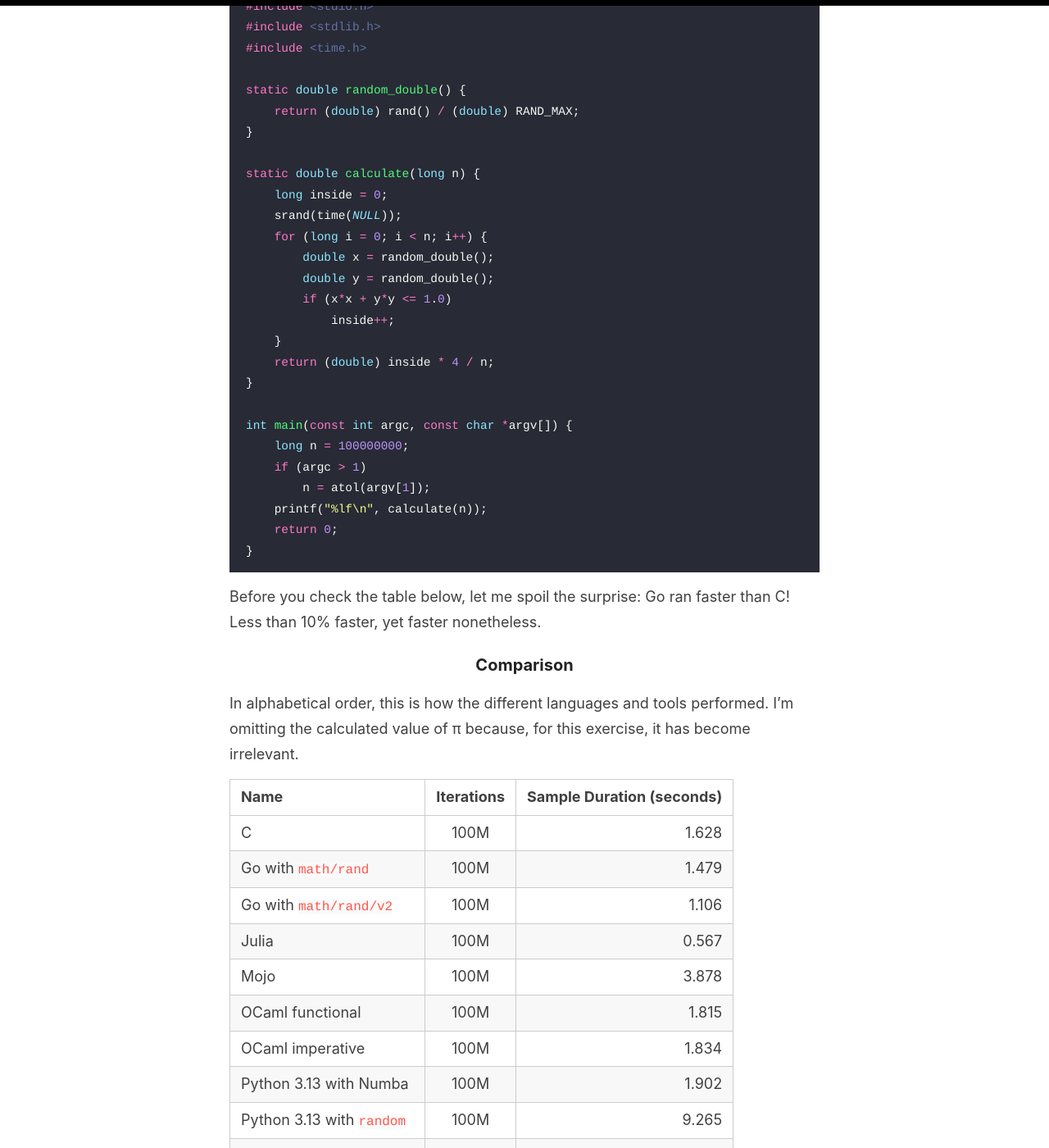
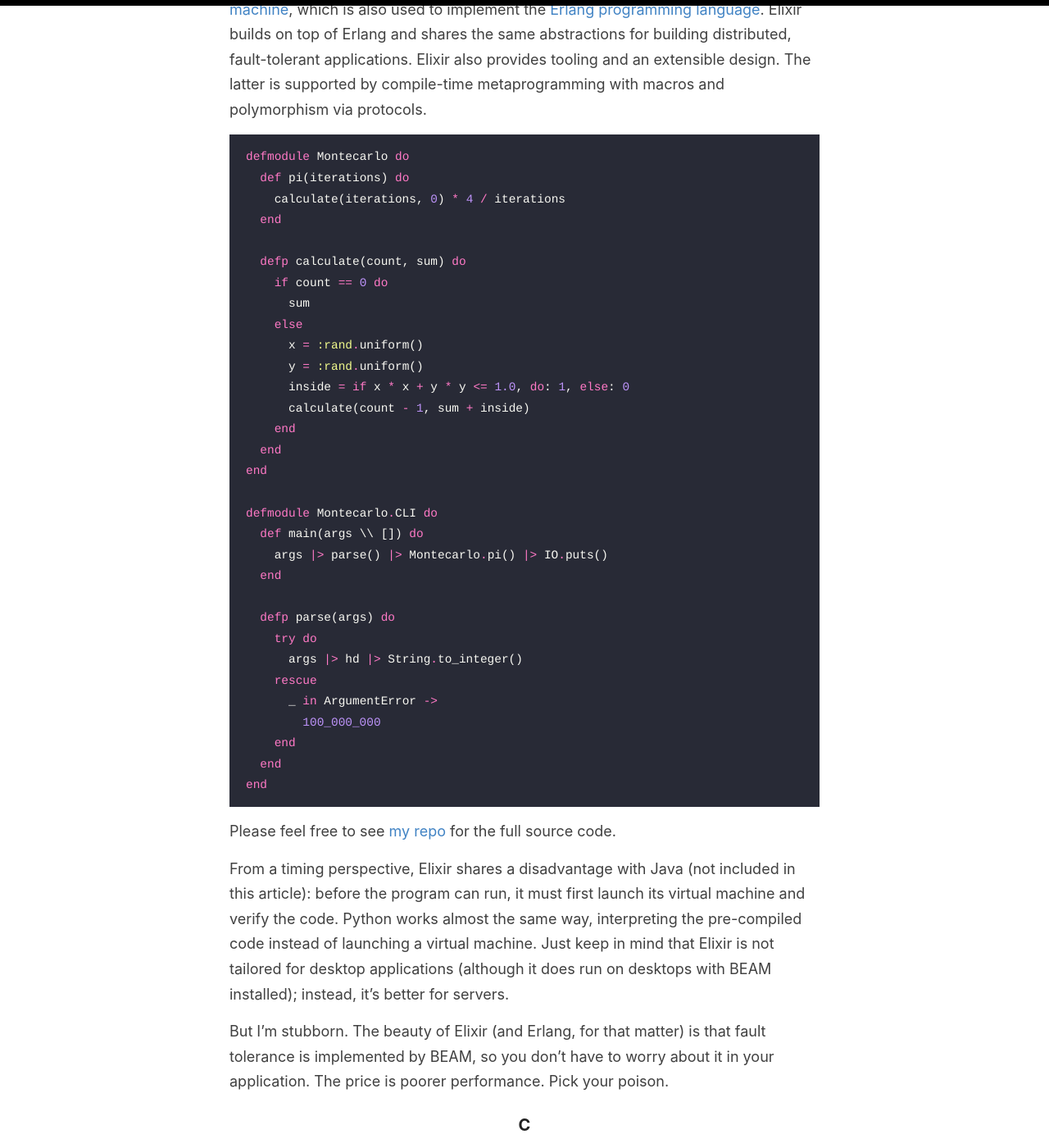
Before and after one commit to taflaj/taflaj.github.io, a Jekyll site: the page built from _posts/2025-09-27-pi-montecarlo.md, in a window 1280 px wide and 1400 px high, scrolled down 9618 px. Shown: the whole window at 82% size. Built offline with Jekyll 4.4.1, drawn with Linux system fonts in a browser that asks for light colours; some of the changed text lies outside the part shown.

Commit message:
Monte Carlo: added Elixir.

````diff
--- a/_posts/2025-09-27-pi-montecarlo.md
+++ b/_posts/2025-09-27-pi-montecarlo.md
@@ -187,7 +187,7 @@
 
 ### OCaml
 
-Due to professional reasons, I've been studying OCaml recently. In case you've never heard of it, it's geared towards functional programming, but it also allows for imperative programming. I'm using this double nature to measure its performance.
+Out of pure curiosity, I've been studying OCaml recently. In case you've never heard of it, it's geared towards functional programming, but it also allows for imperative programming. I'm using this double nature to measure its performance.
 
 I'm not bothering exploring command line arguments and am hard coding 100 million iterations. The first example follows an imperative approach, which is more palatable for so many programmers.
 
@@ -236,7 +236,7 @@
   Printf.printf "%f\n" pi
 ```
 
-This is very subjective (I know), but in my humble opinion, OCaml is a very beautiful language.
+This is very subjective (I know), but in my humble opinion, OCaml is a very beautiful language. Sadly, it only fits a very specific niche, mostly academic.
 
 Please see the results down below.
 
@@ -261,6 +261,50 @@
 ```
 
 Much to my surprise, or perhaps not at all, it's the first one to consistently perform in less than one second.
+
+### Elixir
+
+[Elixir](https://elixir-lang.org/) is a functional, concurrent, high-level general-purpose programming language created by my fellow Brazilian José Valim in 2012 that runs on the [BEAM virtual machine](https://en.wikipedia.org/wiki/BEAM_(Erlang_virtual_machine)), which is also used to implement the [Erlang programming language](https://www.erlang.org/). Elixir builds on top of Erlang and shares the same abstractions for building distributed, fault-tolerant applications. Elixir also provides tooling and an extensible design. The latter is supported by compile-time metaprogramming with macros and polymorphism via protocols.
+
+``` elixir
+defmodule Montecarlo do
+  def pi(iterations) do
+    calculate(iterations, 0) * 4 / iterations
+  end
+
+  defp calculate(count, sum) do
+    if count == 0 do
+      sum
+    else
+      x = :rand.uniform()
+      y = :rand.uniform()
+      inside = if x * x + y * y <= 1.0, do: 1, else: 0
+      calculate(count - 1, sum + inside)
+    end
+  end
+end
+
+defmodule Montecarlo.CLI do
+  def main(args \\ []) do
+    args |> parse() |> Montecarlo.pi() |> IO.puts()
+  end
+
+  defp parse(args) do
+    try do
+      args |> hd |> String.to_integer()
+    rescue
+      _ in ArgumentError ->
+        100_000_000
+    end
+  end
+end
+```
+
+Please feel free to see [my repo](https://codeberg.org/taflaj/montecarlo) for the full source code.
+
+From a timing perspective, Elixir shares a disadvantage with Java (not included in this article): before the program can run, it must first launch its virtual machine and verify the code. Python works almost the same way, interpreting the pre-compiled code instead of launching a virtual machine. Just keep in mind that Elixir is not tailored for desktop applications (although it does run on desktops with BEAM installed); instead, it's better for servers.
+
+But I'm stubborn. The beauty of Elixir (and Erlang, for that matter) is that fault tolerance is implemented by BEAM, so you don't have to worry about it in your application. The price is poorer performance. Pick your poison.
 
 ### C
 
@@ -305,6 +349,7 @@
 | Name | Iterations | Sample Duration (seconds) |
 | :--- | :---: | ---: |
 | C | 100M | 1.628 |
+| Elixir | 100M | 10.487 |
 | Go with `math/rand` | 100M | 1.479 |
 | Go with `math/rand/v2` | 100M | 1.106 |
 | Julia | 100M | 0.567 |
@@ -320,9 +365,9 @@
 
 Please note: this is not a comprehensive, all inclusive, thorough benchmark. Instead, it's just a use case. An example. Should it influence you when deciding what to use on your next major project? I'll leave it at your discretion. Is it going to influence me? Not at all! There are several factors to be considered when choosing a programming language, where performance and resource consumption should be on the top of the list, with mainstream adoption as a close third. I've left Zig off the list because it's not mature enough, at least for me, but included Mojo because there's a parade of geeks pushing for its adoption and I wanted to see how it compares. I'm not impressed, to be honest, and Julia far exceeded my expectations.
 
-Meanwhile, my preferences are still (in no particular order) Go, OCaml, and Python.
+Meanwhile, my preferences are still (in no particular order) Go, Elixir, and Python.
 
-But something tells me I would be adding Julia to my list in no time.
+But something tells me I might be adding Julia to my list in no time.
 
 ---
 
@@ -332,6 +377,7 @@
 2. 2025-10-08: Speeding up Python; Mojo.
 3. 2026-02-16: Python 3.14; C; OCaml.
 4. 2026-02-20: Julia.
+5. 2026-03-19: Elixir.
 
 ---
 
````
Also changed, not shown: other parts of _posts/2025-09-27-pi-montecarlo.md (+1 -1 lines).
